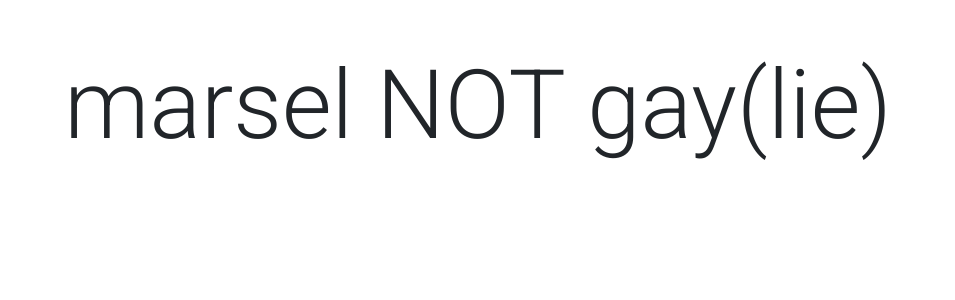
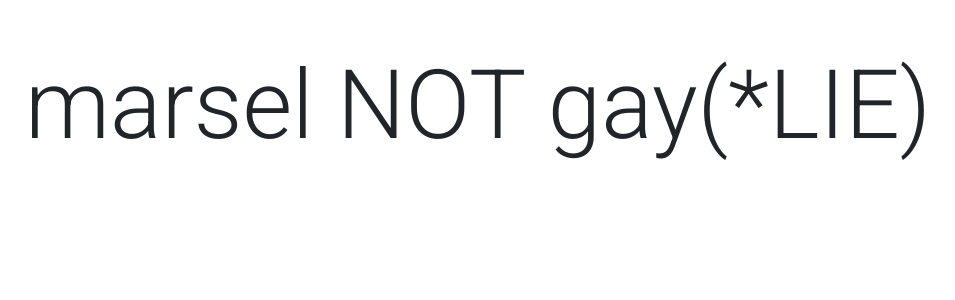
Before and after one commit to enslerman/honor-webapp, an Angular app: page / in a window 1280 px wide. Shown: the top 300 px of the page, without its empty margins (162-1117 px from the left). Built offline with nearby package versions, Linux system fonts and the light colour scheme.

Commit message:
Update app.component.html

```diff
--- a/src/app/app.component.html
+++ b/src/app/app.component.html
@@ -1,2 +1,2 @@
-<h1 class="text-center m-5 display-1">marsel NOT gay(lie)</h1>
+<h1 class="text-center m-5 display-1">marsel NOT gay(*LIE)</h1>
 <router-outlet></router-outlet>
```
